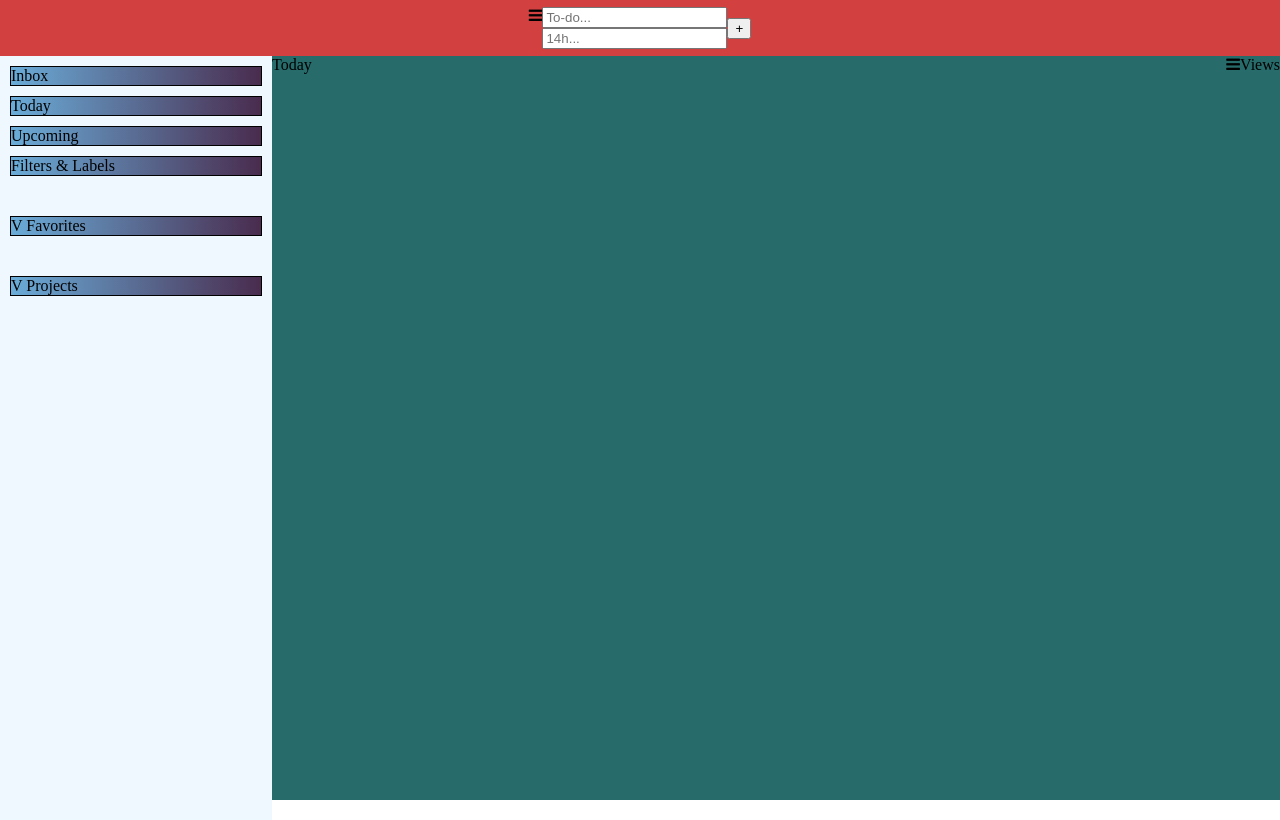
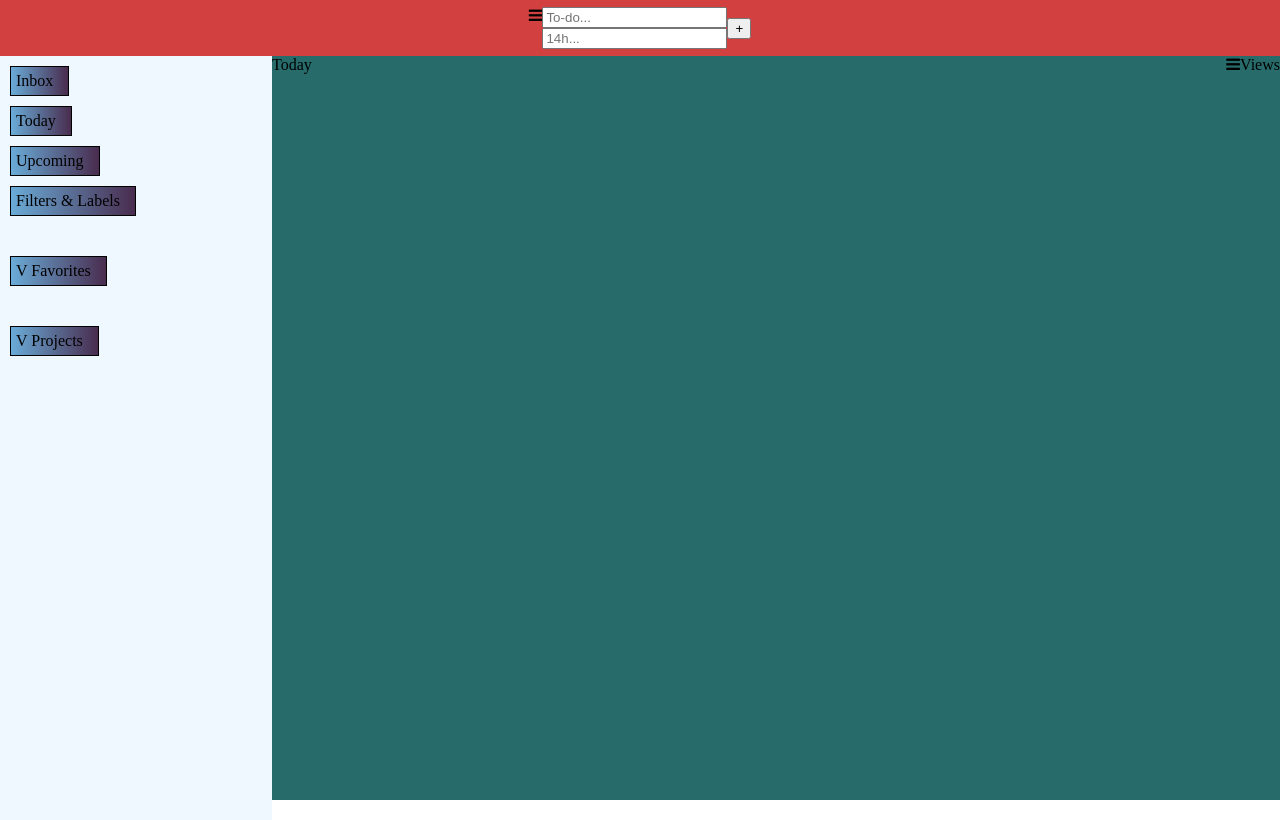
Before and after one commit to Helix1N/OdinActivities, a plain HTML site: page todolist/todolist.html in a window 1280 px wide. Drawn offline with Linux system fonts and the light colour scheme.

Commit message:
css updates

```diff
--- a/todolist/todolist.css
+++ b/todolist/todolist.css
@@ -80,4 +80,8 @@ body {
 .fixedTabs {
     border: 0.5px black solid;
     background-image: linear-gradient(to left, rgb(73, 44, 78), rgb(106, 172, 216));
+    width: fit-content;
+    padding: 5px;
+    padding-right: 15px;
+
 }
```
